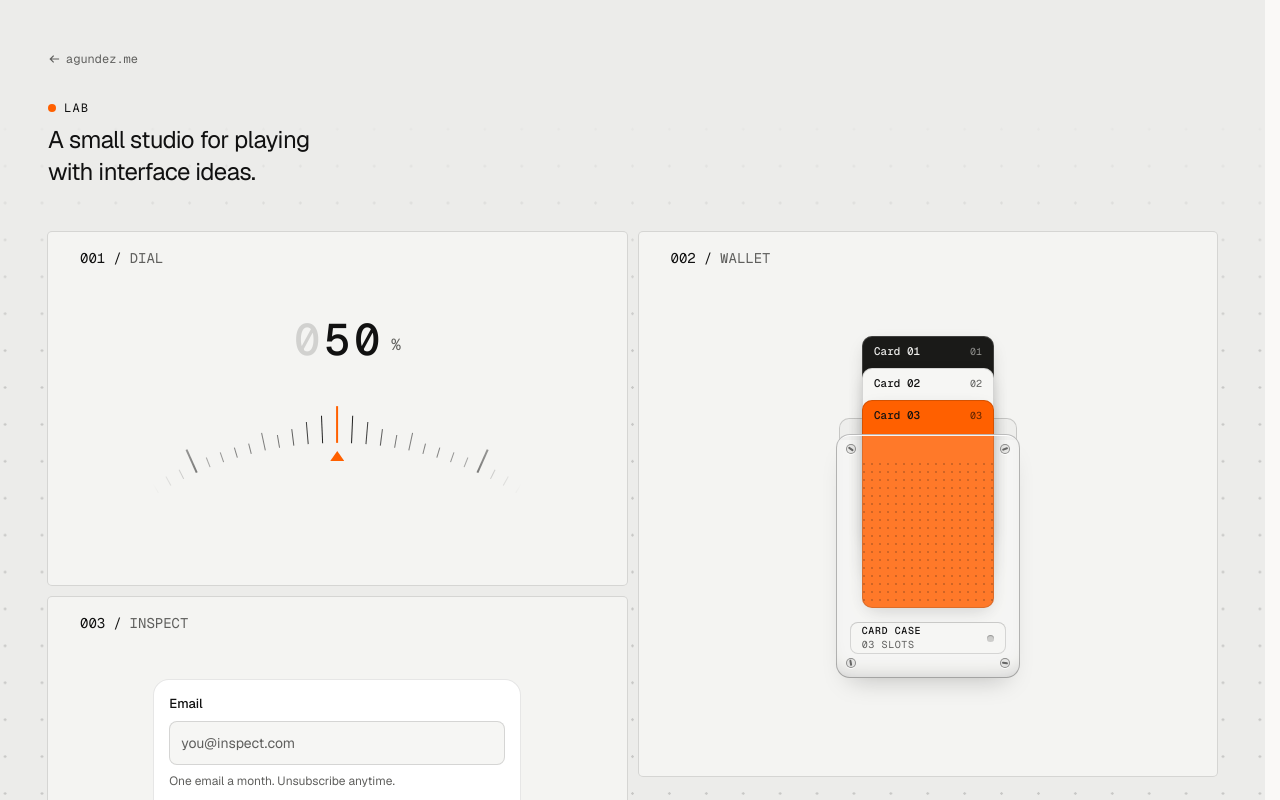
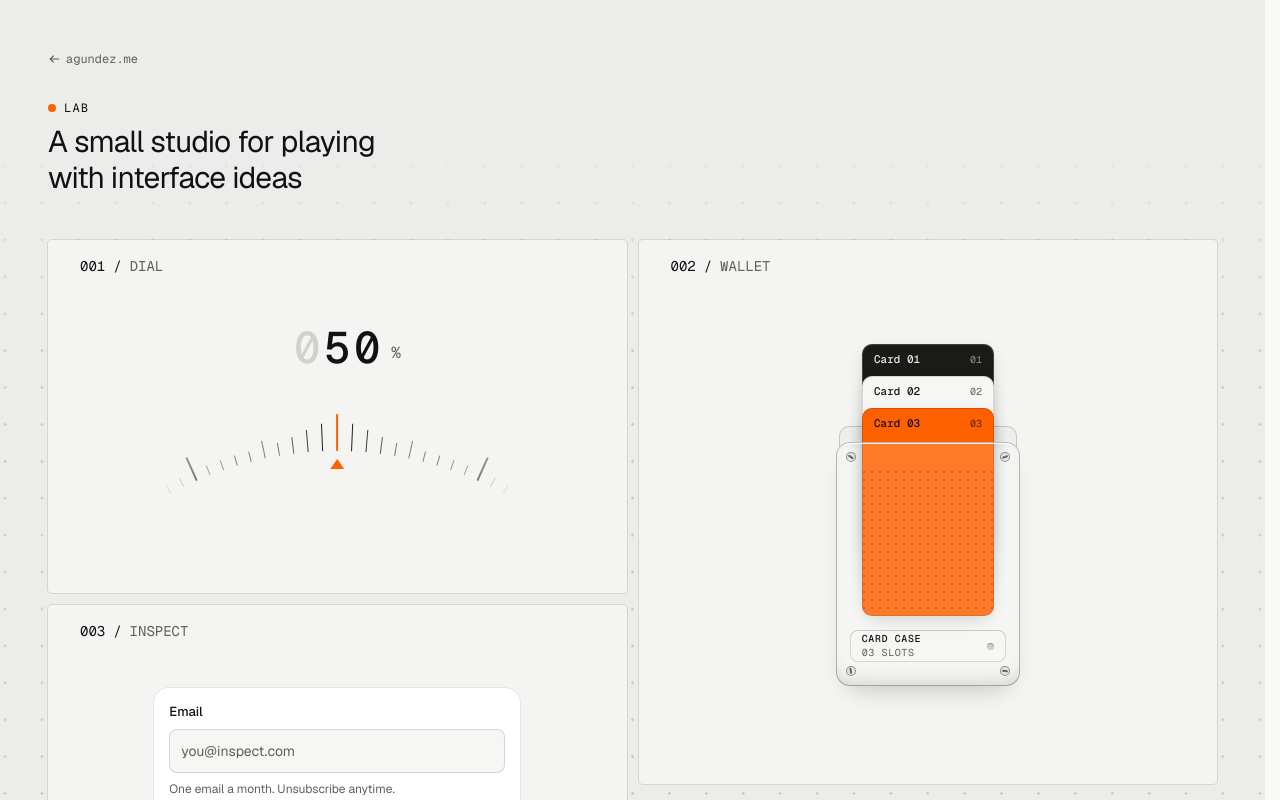
Before and after one commit to cagndz/agundez-me, a Next.js app: page /lab in a window 1280 px wide. Shown: the top 800 px of the page. Built offline with nearby package versions, Linux system fonts and the light colour scheme.

Commit message:
feat(lab): refine the header tagline
Larger size and no trailing period.

```diff
--- a/src/app/(lab)/lab/page.tsx
+++ b/src/app/(lab)/lab/page.tsx
@@ -26,8 +26,8 @@
 					/>
 					Lab
 				</h1>
-				<p className='mt-2 text-2xl tracking-tight text-balance'>
-					A small studio for playing with interface ideas.
+				<p className='mt-2 text-3xl tracking-tight text-balance'>
+					A small studio for playing with interface ideas
 				</p>
 			</header>
 			<div className='mt-11'>
```
